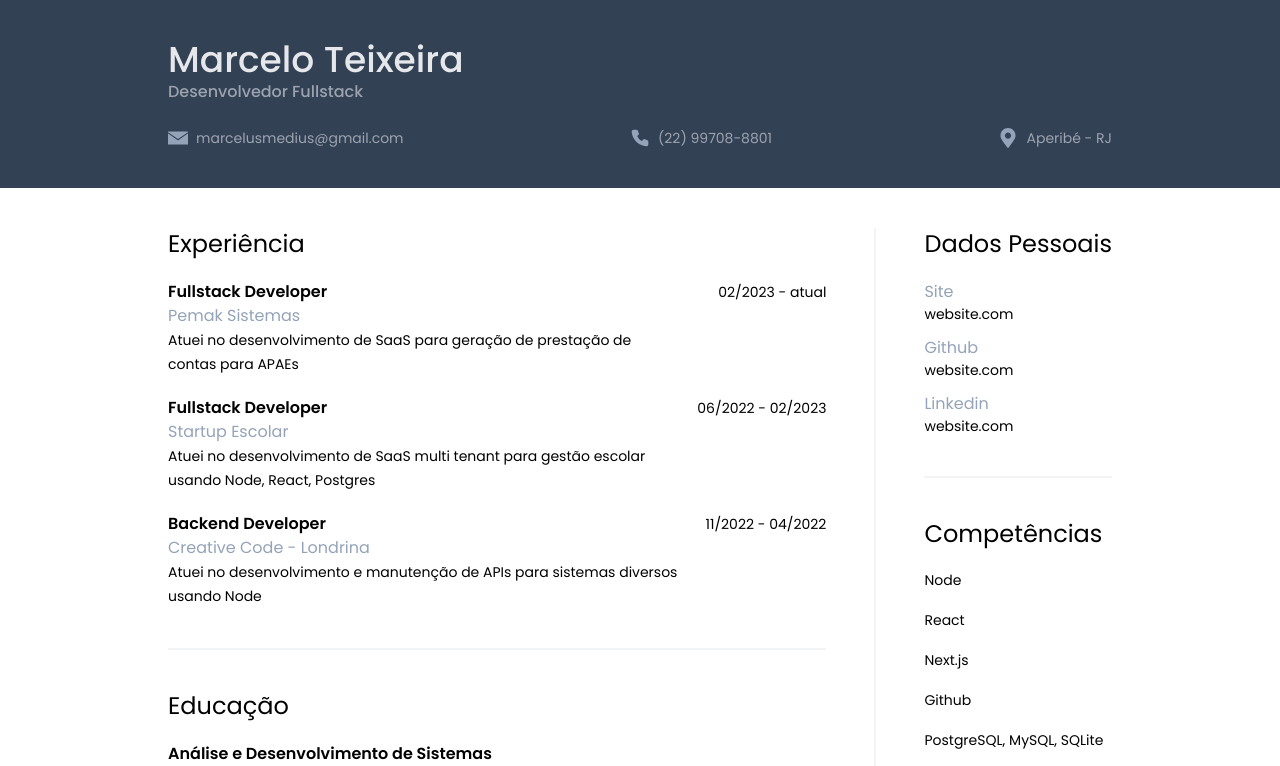
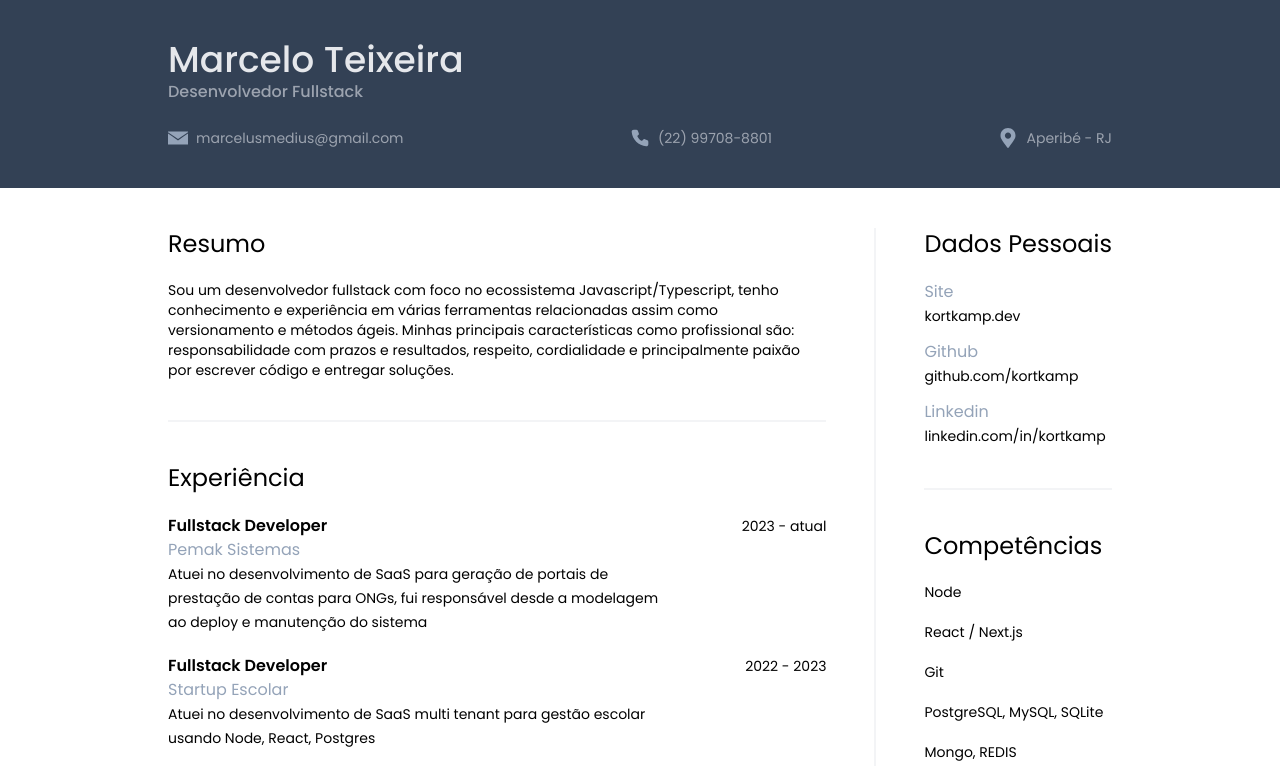
Before and after one commit to kortkamp/curriculum-online, a Next.js app: page / in a window 1280 px wide. Shown: the top 766 px of the page. Built offline with nearby package versions, Linux system fonts and the light colour scheme.

Commit message:
feat:  add personal data

```diff
--- a/src/app/page.tsx
+++ b/src/app/page.tsx
@@ -11,34 +11,34 @@ const experienceData: ExperienceData[] = [
   {
     company: "Pemak Sistemas",
     position: "Fullstack Developer",
-    description: `Atuei no desenvolvimento de SaaS para geração de prestação de contas para APAEs`,
-    startDate: "02/2023",
+    description: `Atuei no desenvolvimento de SaaS para geração de portais de prestação de contas para ONGs, fui responsável desde a modelagem ao deploy e manutenção do sistema`,
+    startDate: "2023",
     endDate: "atual"
   },
   {
     company: "Startup Escolar",
     position: "Fullstack Developer",
     description: `Atuei no desenvolvimento de SaaS multi tenant para gestão escolar usando Node, React, Postgres`,
-    startDate: "06/2022",
-    endDate: "02/2023"
+    startDate: "2022",
+    endDate: "2023"
   },
   {
     company: "Creative Code - Londrina",
     position: "Backend Developer",
     description: "Atuei no desenvolvimento e manutenção de APIs para sistemas diversos usando Node",
-    startDate: "11/2022",
-    endDate: "04/2022"
+    startDate: "2021",
+    endDate: "2022"
   }
 ]
 
 const skills = [
   'Node',
-  'React',
-  'Next.js',
-  'Github',
+  'React / Next.js',
+  'Git',
   'PostgreSQL, MySQL, SQLite',
   'Mongo, REDIS',
   'Docker',
+  'CI CD',
   'SOLID, DDD, TDD'
 ]
 
@@ -47,6 +47,11 @@ const languages = [
   'Inglês intermediário',
 ]
 
+const resume = `Sou um desenvolvedor fullstack com foco no ecossistema Javascript/Typescript,
+tenho conhecimento e experiência em várias ferramentas relacionadas assim como versionamento e métodos ágeis.
+Minhas principais características como profissional são: responsabilidade com prazos e resultados,
+ respeito, cordialidade e principalmente paixão por escrever código e entregar soluções.`
+
 export default function Home() {
   return (
     <div className="">
@@ -54,6 +59,10 @@ export default function Home() {
       <main className="mt-10">
         <SafeArea className="flex gap-2">
           <article className="w-4/5">
+            <Section title="Resumo" className="flex gap-10">
+             <Text>{resume}</Text>
+            </Section>
+            <Divider />
             <Section title="Experiência" className="flex gap-10">
               {
                 experienceData.map((item, index) => (
--- a/src/components/Contact.tsx
+++ b/src/components/Contact.tsx
@@ -1,5 +1,7 @@
 import Link from "next/link"
 import { ReactNode } from "react"
+
+
 
 
 const ContactItem = ({children}:{children: ReactNode}) =>(
@@ -8,21 +10,36 @@ const ContactItem = ({children}:{children: ReactNode}) =>(
   </li>
 )
 
+const MailIcon = ()=> (
+  <svg height="20px" width="20px" className='fill-slate-400'
+    viewBox="0 0 348.165 348.165">
+    <g>
+      <g>
+        <polygon  points="0,60.58 0,71.921 174.083,193.19 348.165,71.921 348.165,60.58 		"/>
+        <polygon  points="174.083,217.356 71.545,145.228 0,95.39 0,287.585 348.165,287.585 348.165,95.39
+          276.62,145.228 		"/>
+      </g>
+    </g>
+  </svg>
+)
+
+const PhoneIcon = ()=> (
+  <svg width="20px" height="20px" viewBox="0 0 24 24" className='fill-slate-400'>
+    <path d="M2.00589 4.54166C1.905 3.11236 3.11531 2 4.54522 2H7.60606C8.34006 2 9.00207 2.44226 9.28438 3.1212L10.5643 6.19946C10.8761 6.94932 10.6548 7.81544 10.0218 8.32292L9.22394 8.96254C8.86788 9.24798 8.74683 9.74018 8.95794 10.1448C10.0429 12.2241 11.6464 13.9888 13.5964 15.2667C14.008 15.5364 14.5517 15.4291 14.8588 15.0445L15.6902 14.003C16.1966 13.3687 17.0609 13.147 17.8092 13.4594L20.8811 14.742C21.5587 15.0249 22 15.6883 22 16.4238V19.5C22 20.9329 20.8489 22.0955 19.4226 21.9941C10.3021 21.3452 2.65247 13.7017 2.00589 4.54166Z" />
+  </svg>
+)
+
+const LocationIcon = ()=> (
+  <svg width="20px" height="20px" viewBox="0 0 384 512" className='fill-slate-400'>
+    <path d="M172.268 501.67C26.97 291.031 0 269.413 0 192 0 85.961 85.961 0 192 0s192 85.961 192 192c0 77.413-26.97 99.031-172.268 309.67-9.535 13.774-29.93 13.773-39.464 0zM192 272c44.183 0 80-35.817 80-80s-35.817-80-80-80-80 35.817-80 80 35.817 80 80 80z"/>
+  </svg>
+)
 
 const Contact = ()=> {
   return (
     <ul className="flex justify-between text-sm text-gray-400">
       <ContactItem>
-        <svg height="20px" width="20px" className='fill-slate-400'
-          viewBox="0 0 348.165 348.165">
-          <g>
-            <g>
-              <polygon  points="0,60.58 0,71.921 174.083,193.19 348.165,71.921 348.165,60.58 		"/>
-              <polygon  points="174.083,217.356 71.545,145.228 0,95.39 0,287.585 348.165,287.585 348.165,95.39
-                276.62,145.228 		"/>
-            </g>
-          </g>
-        </svg>
+        <MailIcon/>
         <span>
           <Link className="flex gap-2" href={`mailto:marcelusmedius@gmail.com`}>
             marcelusmedius@gmail.com
@@ -30,9 +47,7 @@ const Contact = ()=> {
         </span>
       </ContactItem>
       <ContactItem>
-        <svg width="20px" height="20px" viewBox="0 0 24 24" className='fill-slate-400'>
-          <path d="M2.00589 4.54166C1.905 3.11236 3.11531 2 4.54522 2H7.60606C8.34006 2 9.00207 2.44226 9.28438 3.1212L10.5643 6.19946C10.8761 6.94932 10.6548 7.81544 10.0218 8.32292L9.22394 8.96254C8.86788 9.24798 8.74683 9.74018 8.95794 10.1448C10.0429 12.2241 11.6464 13.9888 13.5964 15.2667C14.008 15.5364 14.5517 15.4291 14.8588 15.0445L15.6902 14.003C16.1966 13.3687 17.0609 13.147 17.8092 13.4594L20.8811 14.742C21.5587 15.0249 22 15.6883 22 16.4238V19.5C22 20.9329 20.8489 22.0955 19.4226 21.9941C10.3021 21.3452 2.65247 13.7017 2.00589 4.54166Z" />
-        </svg>
+        <PhoneIcon />
         <span>
           <Link className="flex gap-2" href={`tel:(22) 99708-8801`}>
             (22) 99708-8801
@@ -41,9 +56,7 @@ const Contact = ()=> {
         </span>
       </ContactItem>
       <ContactItem>
-        <svg width="20px" height="20px" viewBox="0 0 384 512" className='fill-slate-400'>
-          <path d="M172.268 501.67C26.97 291.031 0 269.413 0 192 0 85.961 85.961 0 192 0s192 85.961 192 192c0 77.413-26.97 99.031-172.268 309.67-9.535 13.774-29.93 13.773-39.464 0zM192 272c44.183 0 80-35.817 80-80s-35.817-80-80-80-80 35.817-80 80 35.817 80 80 80z"/>
-        </svg>
+        <LocationIcon />
         <span>
           <Link className="flex gap-2" href={`https://goo.gl/maps/2sELRQKVCeHoHok57`}>
             Aperibé - RJ
--- a/src/components/Personal.tsx
+++ b/src/components/Personal.tsx
@@ -1,5 +1,31 @@
+import Link from "next/link"
 import { ReactNode } from "react"
 import Text from "./Text"
+
+
+interface ContactData {
+  type: string
+  label: string
+  url: string
+}
+
+const personal: ContactData[] = [
+  {
+    type: 'Site',
+    label: 'kortkamp.dev',
+    url: 'https://kortkamp.dev'
+  },
+  {
+    type: 'Github',
+    label: 'github.com/kortkamp',
+    url: 'https://github.com/kortkamp'
+  },
+  {
+    type: 'Linkedin',
+    label: 'linkedin.com/in/kortkamp',
+    url: 'https://www.linkedin.com/in/kortkamp/'
+  }
+]
 
 const PersonalItem = ({children}:{children: ReactNode}) =>(
   <li className="flex flex-col">
@@ -7,22 +33,19 @@ const PersonalItem = ({children}:{children: ReactNode}) =>(
   </li>
 )
 
-
 const Personal = ()=> {
   return (
     <ul className="flex flex-col gap-3">
-      <PersonalItem>
-        <Text variant="light">Site</Text>
-        <Text variant="standard">website.com</Text>
-      </PersonalItem>
-      <PersonalItem>
-        <Text variant="light">Github</Text>
-        <Text variant="standard">website.com</Text>
-      </PersonalItem>
-      <PersonalItem>
-        <Text variant="light">Linkedin</Text>
-        <Text variant="standard">website.com</Text>
-      </PersonalItem>
+      {
+        personal.map(item => (
+          <PersonalItem key={item.type}>
+            <Text variant="light">{item.type}</Text>
+            <Link href={item.url}>
+              <Text variant="standard">{item.label}</Text>
+            </Link>
+          </PersonalItem>
+        ))
+      }
     </ul>
   )
 }
```
